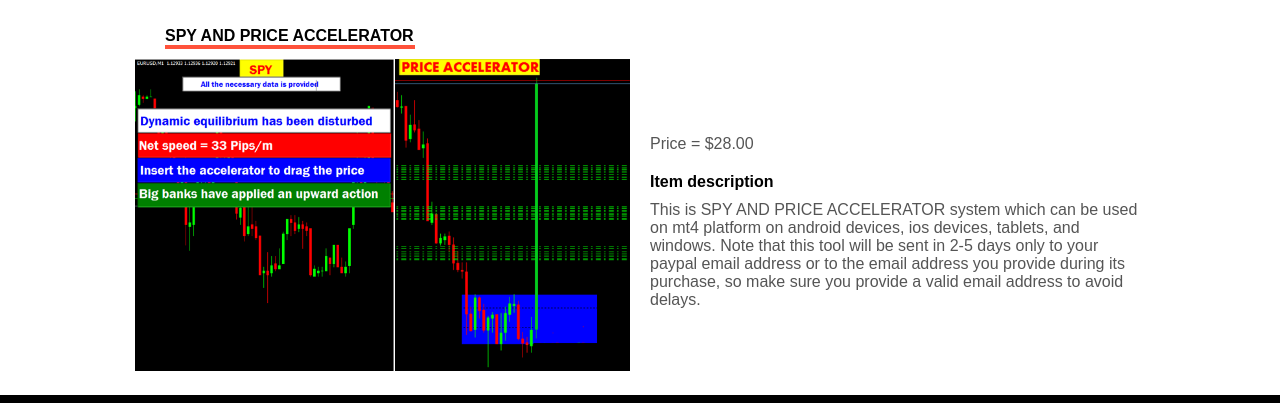
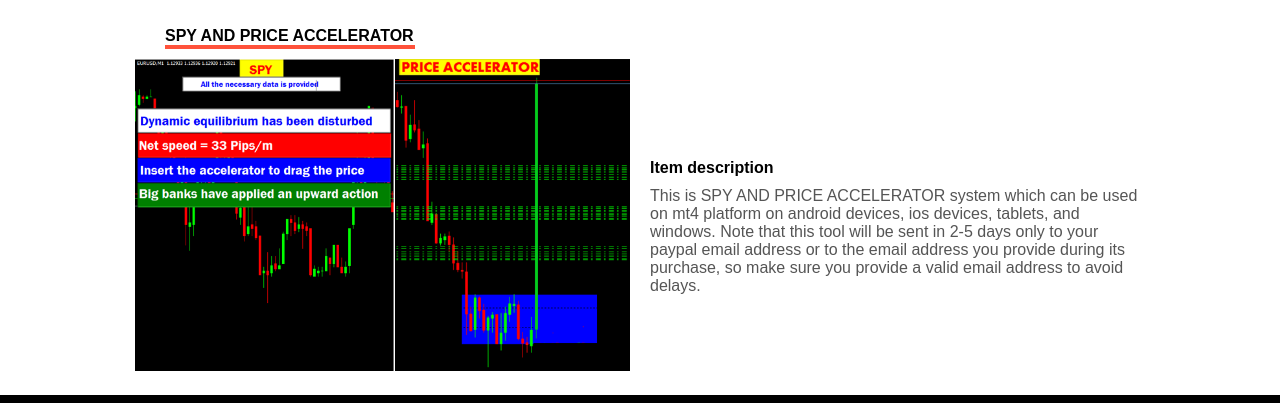
Before and after one commit to ForexSecretWorld/forexsecretworld1, a plain HTML site: page buyspy.html in a window 1280 px wide. Shown: the part 102-505 px from the top of the page. Drawn offline with Linux system fonts and the light colour scheme; a script that the page names is missing; a web font is replaced by a local one.

Commit message:
Update buyspy.html

```diff
--- a/buyspy.html
+++ b/buyspy.html
@@ -36,8 +36,6 @@
             <img src="spy_and_accelerator.png">
           </div>
           <div class="col-memopdf">
-
-            <p>Price = $28.00</p>
             <h4>Item description</h4>
             <p>This is SPY AND PRICE ACCELERATOR system which can be used on mt4 platform               on android devices, ios devices, tablets, and windows. Note that this                tool will be sent in 2-5 days only to your paypal email address or to the email address you provide during its purchase, so make sure you provide a valid email address to avoid delays.</p>
 
```
